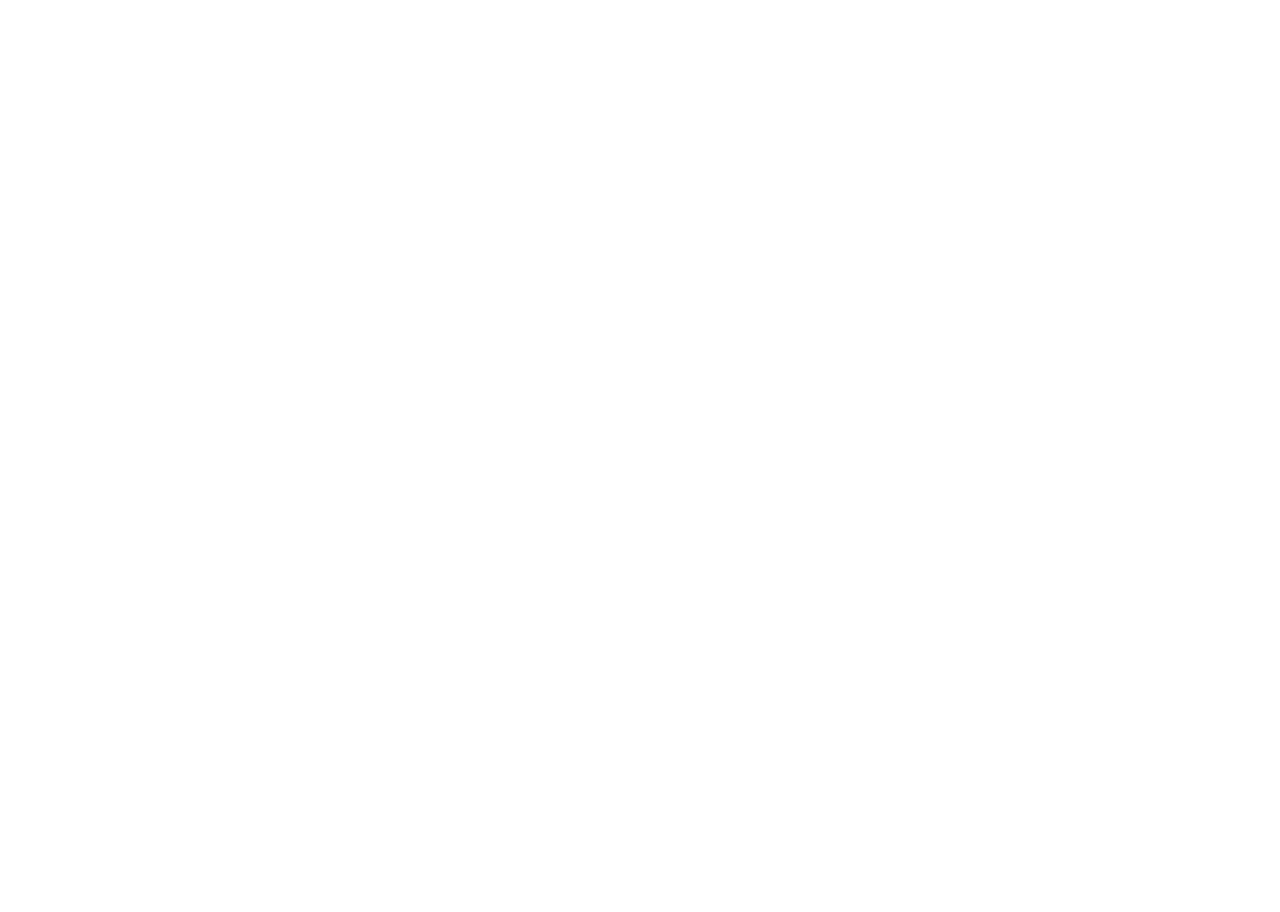
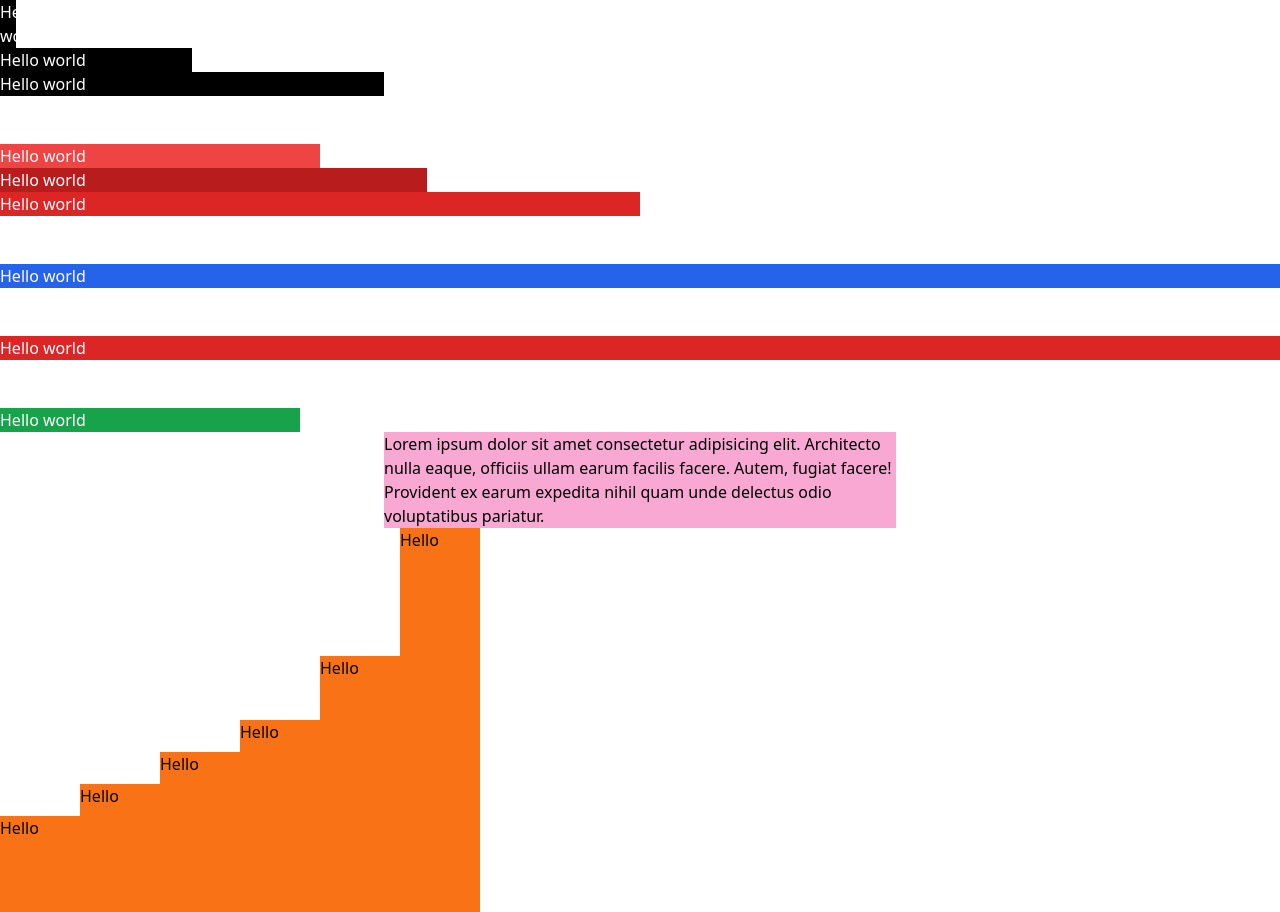
Before and after one commit to Rbravolibtech/Sizing, a plain HTML site: page index.html in a window 1280 px wide. Before the commit the page ends 800 px from the top, so only its background shows below. Drawn offline with nearby package versions, Linux system fonts and the light colour scheme.

Commit message:
width and percentages

```diff
--- a/index.html
+++ b/index.html
@@ -10,25 +10,58 @@
   <body>
     <!-- Width -->
 
+  <div class="bg-black text-white w-4">Hello world</div>
+  <div class="bg-black text-white w-48">Hello world</div>
+  <div class="bg-black text-white w-96">Hello world</div>
+
+  <br>
+  <br>
+
     <!-- Percentages -->
 
+    <div class="bg-red-500 text-white w-1/4">Hello world</div>
+    <div class="bg-red-700 text-white w-1/3">Hello world</div>
+    <div class="bg-red-600 text-white w-1/2">Hello world</div>
+    <br>
+    <br>
     <!-- Width of the viewport -->
 
+    <div class="bg-blue-600 text-white w-screen">Hello world</div>
+
+    <br>
+    <br>
     <!-- 100% of container -->
+    <div class="bg-red-600 text-white w-full">Hello world</div>
 
     <!-- min/max content -->
+    <br>
+    <br>
 
     <!-- Arbitrary width -->
 
+    <div class="bg-green-600 text-white w-[300px]">Hello world</div>
+
     <!-- Max Width -->
 
+    <div class="bg-pink-300 max-w-lg mx-auto">Lorem ipsum dolor sit amet consectetur adipisicing elit. Architecto nulla eaque, officiis ullam earum facilis facere. Autem, fugiat facere! Provident ex earum expedita nihil quam unde delectus odio voluptatibus pariatur.</div>
+
     <!-- Height (Most of the same options as widths) -->
-
-    <!-- Min Height -->
+     <!-- Min Height -->
 
     <!-- Max Height -->
 
     <!-- Full screen height -->
+
+    <div class="flex items-end">
+      <div class="bg-orange-500 w-20 h-24">Hello</div>
+      <div class="bg-orange-500 w-20 h-32">Hello</div>
+      <div class="bg-orange-500 w-20 h-40">Hello</div>
+      <div class="bg-orange-500 w-20 h-48">Hello</div>
+      <div class="bg-orange-500 w-20 h-64">Hello</div>
+      <div class="bg-orange-500 w-20 h-96">Hello</div>
+    </div>
+
+
   </body>
 </html>
 
```
